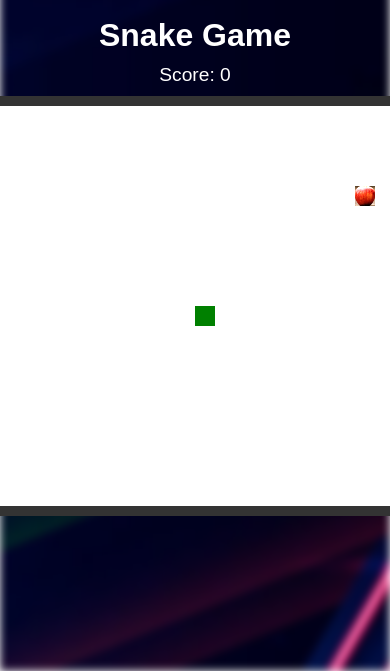
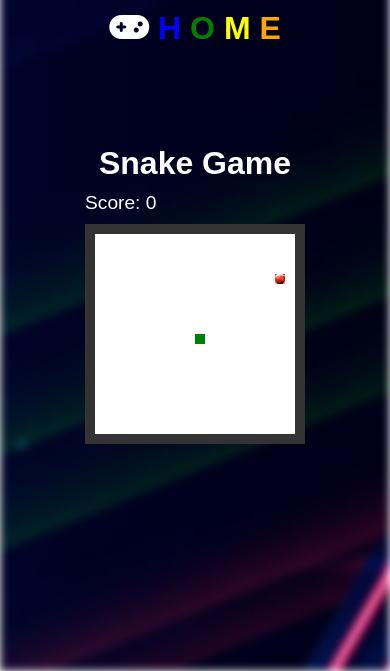
Before and after one commit to SonaliP11/FunZone, a plain HTML site: page games/snake.html in a window 390 px wide. Shown: the part 213-884 px from the top of the page. Drawn offline with nearby package versions, Linux system fonts and the light colour scheme.

Commit message:
Enhance Snake game layout and styles; improve responsiveness and navbar design

```diff
--- a/assets/css/snake.css
+++ b/assets/css/snake.css
@@ -30,13 +30,26 @@ body::before {
 h1 {
     margin-bottom: 10px;
     z-index: 1; /* Ensure header is above the background */
+    text-align: center;
 }
 
-.navbar-center {
+.navbar {
+    margin-bottom: 80px;
+    margin-top: 0px;
+    top: sticky;
+    z-index: 1; /* Ensure navbar is above the background */
     display: flex;
     justify-content: center;
-    width: 100%;
+    align-items: center;
+    height: 30px;
+    /*Add a ::shadow pseudo-element to the navbar */
+    ::shadow {
+        background-color: rgba(0, 0, 0, 0.5); /* Semi-transparent background */
+        border-radius: 10px;
+        padding: 10px 20px;
+    }
 }
+
 .navbar-center .navbar-brand {
     margin-left: auto;
     margin-right: auto;
@@ -45,7 +58,6 @@ h1 {
     text-decoration: none;
     text-align: center;
     text-transform: uppercase;
-
 }
 
 .navbar a {
@@ -56,6 +68,7 @@ h1 {
 .navbar a:hover {
     text-decoration: underline; /* Optional: Add underline on hover */
 }
+
 #score {
     font-size: 1.2rem;
     margin-bottom: 10px;
@@ -86,3 +99,31 @@ h1 {
     image-resolution: from-image;
     filter: brightness(1.5); /* Increase brightness to make the apple more visible */
 }
+
+@media (max-width: 1200px) {
+    #game-board {
+        width: 350px;
+        height: 350px;
+    }
+}
+
+@media (max-width: 992px) {
+    #game-board {
+        width: 300px;
+        height: 300px;
+    }
+}
+
+@media (max-width: 768px) {
+    #game-board {
+        width: 250px;
+        height: 250px;
+    }
+}
+
+@media (max-width: 576px) {
+    #game-board {
+        width: 200px;
+        height: 200px;
+    }
+}
--- a/games/snake.html
+++ b/games/snake.html
@@ -15,15 +15,15 @@
                 <span style="color: orange;">e</span>
             </a>
         </div>
-        <div class="collapse navbar-collapse" id="navbarNav">
-            <ul class="navbar-nav">
-                <!-- No additional nav items -->
-            </ul>
-        </div>
     </nav>
-    <h1>Snake Game</h1>
-    <div id="score">Score: 0</div>
-    <div id="game-board"></div>
+
+    <div class="container d-flex flex-column align-items-center text-center">
+        <h1>Snake Game</h1>
+        <div id="score" class="mb-3">Score: 0</div>
+        <div id="game-board" class="mb-3"></div>
+    </div>
+
+
     <script>
         const board = document.getElementById('game-board');
         const scoreDisplay = document.getElementById('score');
@@ -117,5 +117,9 @@
 
         initGame();
     </script>
+
+    <script src="https://cdn.jsdelivr.net/npm/bootstrap@5.3.3/dist/js/bootstrap.bundle.min.js" integrity="sha384-YvpcrYf0tY3lHB60NNkmXc5s9fDVZLESaAA55NDzOxhy9GkcIdslK1eN7N6jIeHz" crossorigin="anonymous"></script>
+    <script src="https://kit.fontawesome.com/b3e74170fe.js" crossorigin="anonymous"></script>
+
 </body>
 </html>
```
Also changed, not shown: assets/css/style.css (+1 -7 lines), index.html (+10 -9 lines).
